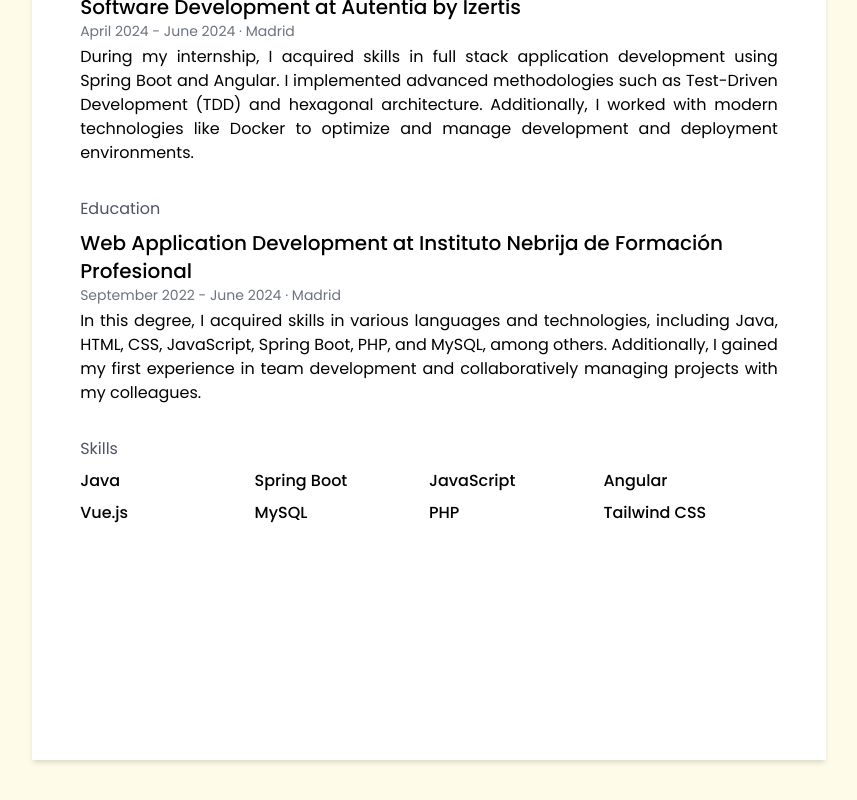
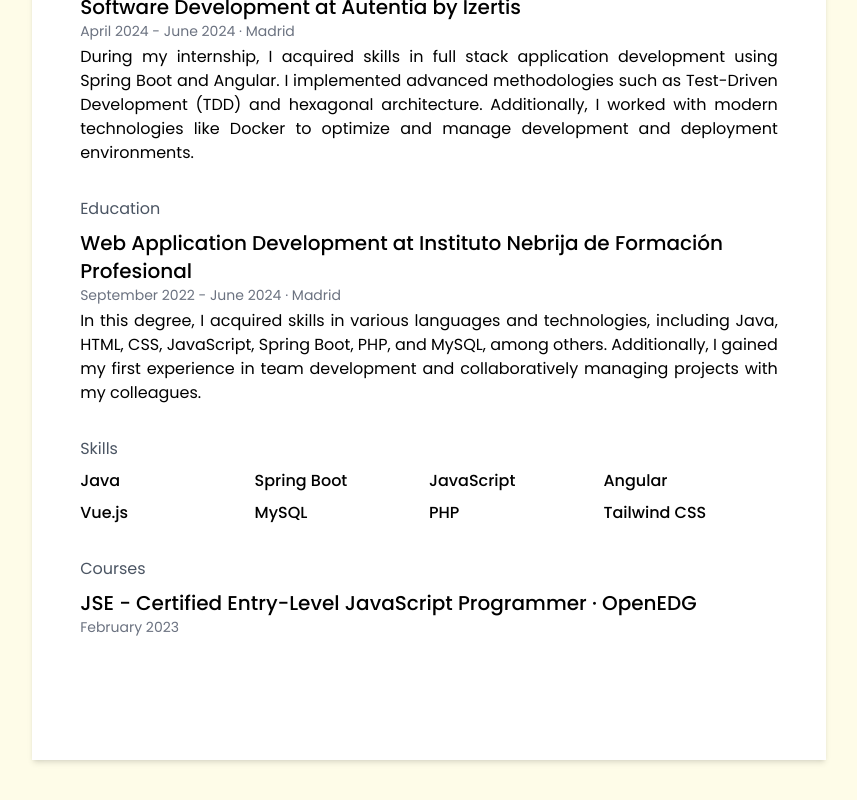
Before and after one commit to juanburillo/curriculum-vitae, a Vue app: page / in a window 1280 px wide. Shown: the part 403-1203 px from the top of the page, without its empty margins (211-1068 px from the left). Built offline with nearby package versions, Linux system fonts and the light colour scheme.

Commit message:
feat: :sparkles: fill Courses component

```diff
--- a/src/components/Courses.vue
+++ b/src/components/Courses.vue
@@ -1,5 +1,15 @@
 <script setup lang="ts">
+import data from '../locales/data.json';
 </script>
 
 <template>
+  <div>
+    <h2 class="text-gray-600">Courses</h2>
+
+    <div v-for="course in data.courses" class="mt-2">
+      <h1 class="font-medium text-xl">{{ course.title }} &middot; {{ course.institution }}</h1>
+      <h2 v-if="course.expiryDate" class="text-gray-500 text-sm">{{ course.issueDate }} - {{ course.expiryDate }}</h2>
+      <h2 v-else class="text-gray-500 text-sm">{{ course.issueDate }}</h2>
+    </div>
+  </div>
 </template>
--- a/src/components/Curriculum.vue
+++ b/src/components/Curriculum.vue
@@ -3,6 +3,7 @@ import Experience from './Experience.vue';
 import Presentation from './Presentation.vue';
 import Education from './Education.vue';
 import Skills from './Skills.vue';
+import Courses from './Courses.vue';
 </script>
 
 <template>
@@ -14,5 +15,7 @@ import Skills from './Skills.vue';
     <Education class="mt-8" />
 
     <Skills class="mt-8" />
+
+    <Courses class="mt-8" />
   </div>
 </template>
```
